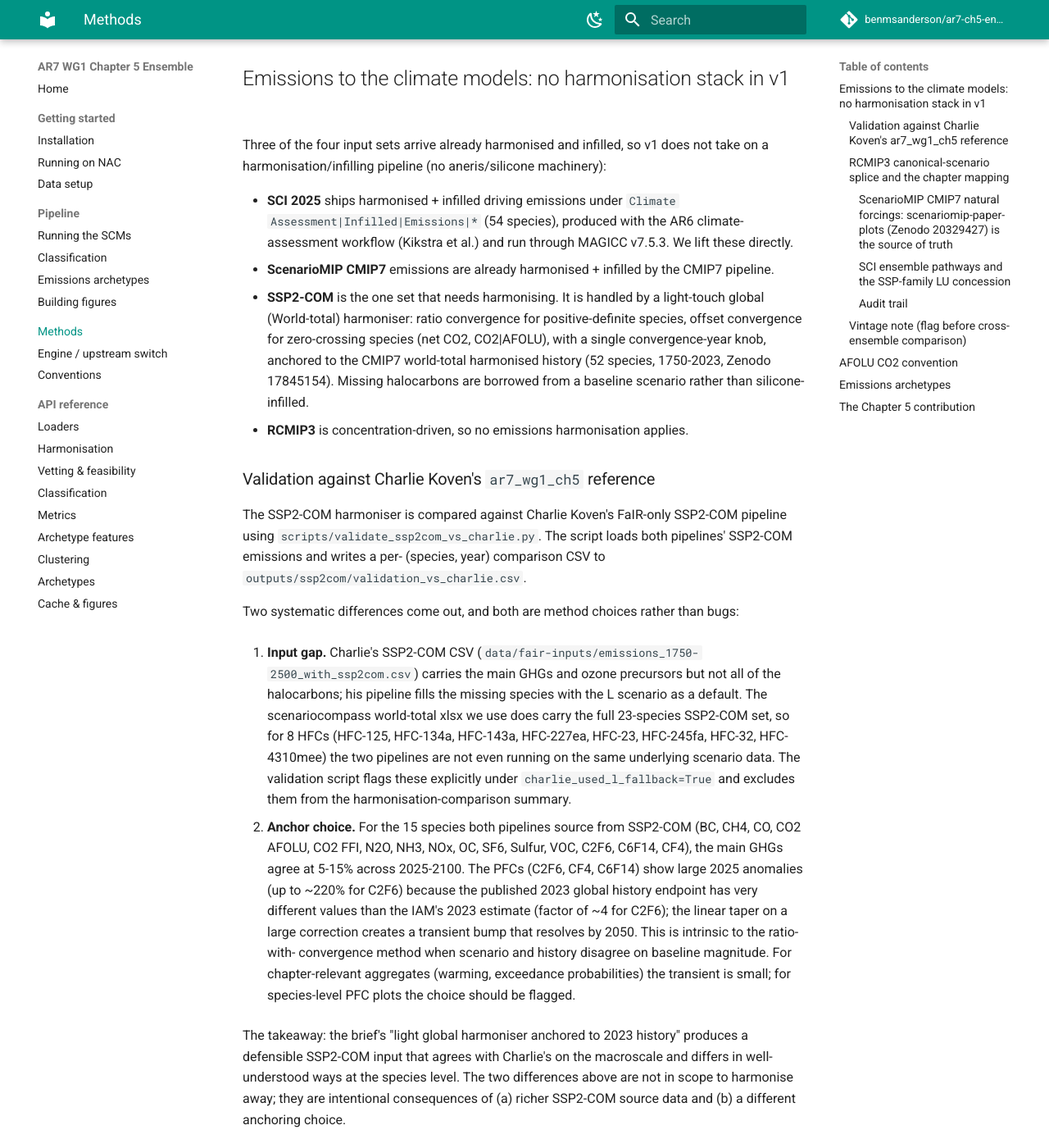
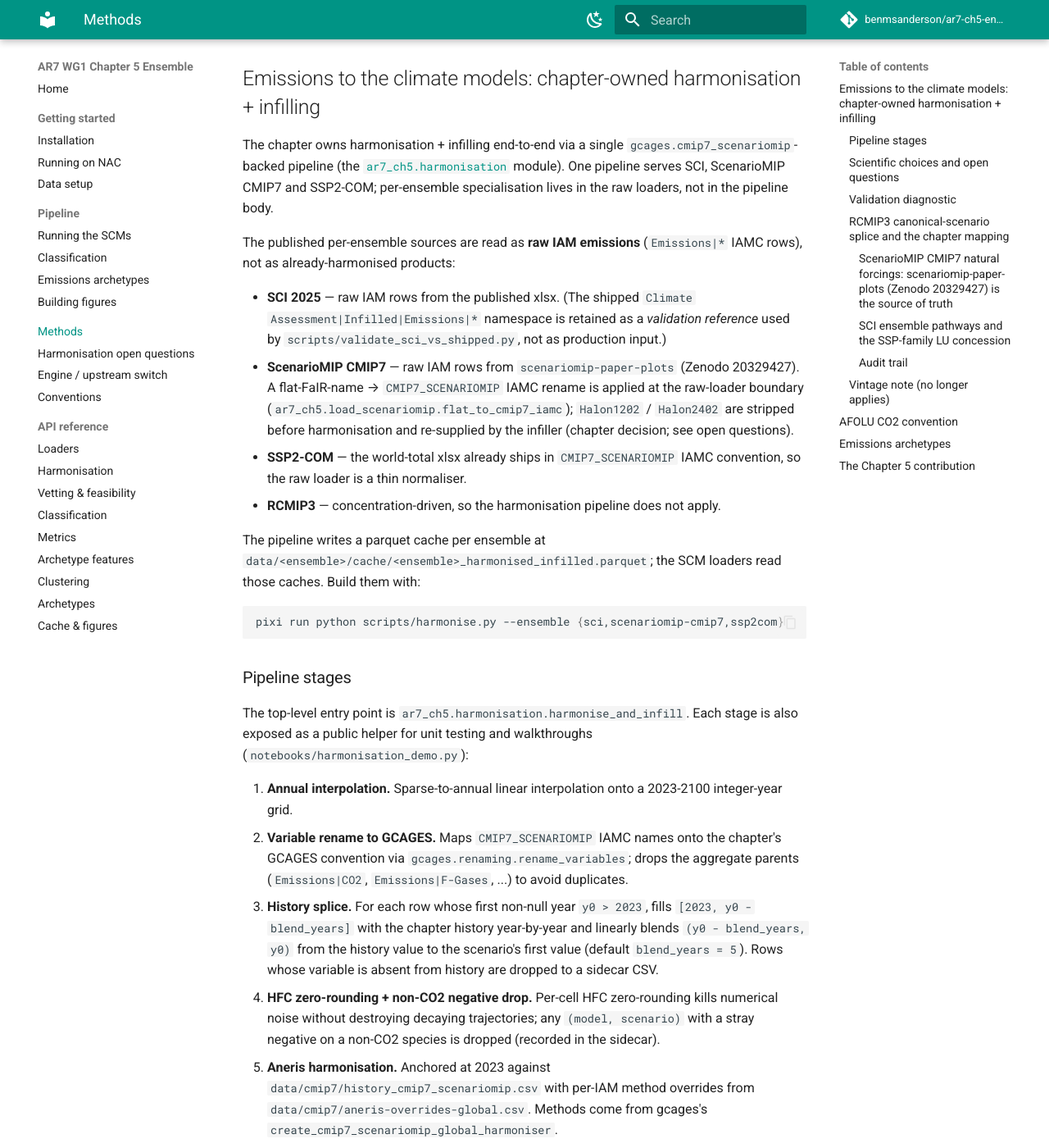
Before and after one commit to benmsanderson/ar7-ch5-ensemble, an MkDocs documentation site: the page built from docs/methods.md, in a window 1280 px wide and 1400 px high, scrolled down 218 px. Shown: the whole window at 82% size. Built offline with MkDocs 1.6.1 and Material for MkDocs 9.7.7, drawn with Linux system fonts in a browser that asks for light colours; comment, search, counter and statistics services are not loaded; some of the changed text lies outside the part shown.

Commit message:
docs: README + methods + index for chapter-owned harmonisation
* README "How emissions reach the models" rewritten to describe the
  gcages-backed chapter pipeline; quickstart adds the `harmonise.py`
  build step; layout listing updated (harmonise.py -> harmonisation.py
  + cmip7_inputs.py)
* docs/methods.md replaces the "no harmonisation stack in v1" section
  with the chapter pipeline (six stages, where each scientific choice
  is recorded, the runner-boundary rename, the validation diagnostic);
  vintage note flipped to "no longer applies" (all three ensembles now
  share the 2023 anchor); retires the Charlie-Koven validation
  sub-section
* docs/index.md mermaid flow now shows `harmonise.py` between inputs
  and runs; status section points at the new reference + open-questions
  pages
* mkdocs nav adds harmonisation_open_questions.md

Co-Authored-By: Claude Opus 4.7 (1M context) <noreply@anthropic.com>

````diff
--- a/docs/methods.md
+++ b/docs/methods.md
@@ -1,70 +1,105 @@
 # Methods
 
-Methodological reference for the Chapter 5 runs. This will be filled out as the
-ports land (it is the AR7 successor to scenariocompass `docs/APPROACHES.md`).
-The one decision worth stating up front is how emissions reach the climate
-models.
+Methodological reference for the Chapter 5 runs (the AR7 successor to
+scenariocompass `docs/APPROACHES.md`). The decision worth stating up front
+is how emissions reach the climate models.
 
-## Emissions to the climate models: no harmonisation stack in v1
+## Emissions to the climate models: chapter-owned harmonisation + infilling
 
-Three of the four input sets arrive already harmonised and infilled, so v1 does
-not take on a harmonisation/infilling pipeline (no aneris/silicone machinery):
+The chapter owns harmonisation + infilling end-to-end via a single
+`gcages.cmip7_scenariomip`-backed pipeline (the
+[`ar7_ch5.harmonisation`](reference/harmonise.md) module). One pipeline
+serves SCI, ScenarioMIP CMIP7 and SSP2-COM; per-ensemble specialisation
+lives in the raw loaders, not in the pipeline body.
 
-- **SCI 2025** ships harmonised + infilled driving emissions under
-  `Climate Assessment|Infilled|Emissions|*` (54 species), produced with the AR6
-  climate-assessment workflow (Kikstra et al.) and run through MAGICC v7.5.3.
-  We lift these directly.
-- **ScenarioMIP CMIP7** emissions are already harmonised + infilled by the
-  CMIP7 pipeline.
-- **SSP2-COM** is the one set that needs harmonising. It is handled by a
-  light-touch global (World-total) harmoniser: ratio convergence for
-  positive-definite species, offset convergence for zero-crossing species (net
-  CO2, CO2|AFOLU), with a single convergence-year knob, anchored to the CMIP7
-  world-total harmonised history (52 species, 1750-2023, Zenodo 17845154).
-  Missing halocarbons are borrowed from a baseline scenario rather than
-  silicone-infilled.
-- **RCMIP3** is concentration-driven, so no emissions harmonisation applies.
+The published per-ensemble sources are read as **raw IAM emissions**
+(`Emissions|*` IAMC rows), not as already-harmonised products:
 
-### Validation against Charlie Koven's `ar7_wg1_ch5` reference
+- **SCI 2025** — raw IAM rows from the published xlsx. (The shipped
+  `Climate Assessment|Infilled|Emissions|*` namespace is retained as a
+  *validation reference* used by `scripts/validate_sci_vs_shipped.py`,
+  not as production input.)
+- **ScenarioMIP CMIP7** — raw IAM rows from `scenariomip-paper-plots`
+  (Zenodo 20329427). A flat-FaIR-name → `CMIP7_SCENARIOMIP` IAMC rename
+  is applied at the raw-loader boundary
+  (`ar7_ch5.load_scenariomip.flat_to_cmip7_iamc`); `Halon1202` /
+  `Halon2402` are stripped before harmonisation and re-supplied by the
+  infiller (chapter decision; see open questions).
+- **SSP2-COM** — the world-total xlsx already ships in
+  `CMIP7_SCENARIOMIP` IAMC convention, so the raw loader is a thin
+  normaliser.
+- **RCMIP3** — concentration-driven, so the harmonisation pipeline does
+  not apply.
 
-The SSP2-COM harmoniser is compared against Charlie Koven's FaIR-only
-SSP2-COM pipeline using `scripts/validate_ssp2com_vs_charlie.py`. The
-script loads both pipelines' SSP2-COM emissions and writes a per-
-(species, year) comparison CSV to `outputs/ssp2com/validation_vs_charlie.csv`.
+The pipeline writes a parquet cache per ensemble at
+`data/<ensemble>/cache/<ensemble>_harmonised_infilled.parquet`; the SCM
+loaders read those caches. Build them with:
 
-Two systematic differences come out, and both are method choices rather
-than bugs:
+```bash
+pixi run python scripts/harmonise.py --ensemble {sci,scenariomip-cmip7,ssp2com}
+```
 
-1. **Input gap.** Charlie's SSP2-COM CSV (`data/fair-inputs/emissions_1750-
-   2500_with_ssp2com.csv`) carries the main GHGs and ozone precursors but
-   not all of the halocarbons; his pipeline fills the missing species with
-   the L scenario as a default. The scenariocompass world-total xlsx we
-   use does carry the full 23-species SSP2-COM set, so for 8 HFCs
-   (HFC-125, HFC-134a, HFC-143a, HFC-227ea, HFC-23, HFC-245fa, HFC-32,
-   HFC-4310mee) the two pipelines are not even running on the same
-   underlying scenario data. The validation script flags these
-   explicitly under `charlie_used_l_fallback=True` and excludes them
-   from the harmonisation-comparison summary.
+### Pipeline stages
 
-2. **Anchor choice.** For the 15 species both pipelines source from
-   SSP2-COM (BC, CH4, CO, CO2 AFOLU, CO2 FFI, N2O, NH3, NOx, OC, SF6,
-   Sulfur, VOC, C2F6, C6F14, CF4), the main GHGs agree at 5-15% across
-   2025-2100. The PFCs (C2F6, CF4, C6F14) show large 2025 anomalies (up
-   to ~220% for C2F6) because the published 2023 global history endpoint
-   has very different values than the IAM's 2023 estimate (factor of ~4
-   for C2F6); the linear taper on a large correction creates a transient
-   bump that resolves by 2050. This is intrinsic to the ratio-with-
-   convergence method when scenario and history disagree on baseline
-   magnitude. For chapter-relevant aggregates (warming, exceedance
-   probabilities) the transient is small; for species-level PFC plots
-   the choice should be flagged.
+The top-level entry point is `ar7_ch5.harmonisation.harmonise_and_infill`.
+Each stage is also exposed as a public helper for unit testing and
+walkthroughs (`notebooks/harmonisation_demo.py`):
 
-The takeaway: the brief's "light global harmoniser anchored to 2023
-history" produces a defensible SSP2-COM input that agrees with Charlie's
-on the macroscale and differs in well-understood ways at the species
-level. The two differences above are not in scope to harmonise away;
-they are intentional consequences of (a) richer SSP2-COM source data
-and (b) a different anchoring choice.
+1. **Annual interpolation.** Sparse-to-annual linear interpolation onto
+   a 2023-2100 integer-year grid.
+2. **Variable rename to GCAGES.** Maps `CMIP7_SCENARIOMIP` IAMC names
+   onto the chapter's GCAGES convention via
+   `gcages.renaming.rename_variables`; drops the aggregate parents
+   (`Emissions|CO2`, `Emissions|F-Gases`, ...) to avoid duplicates.
+3. **History splice.** For each row whose first non-null year `y0 >
+   2023`, fills `[2023, y0 - blend_years]` with the chapter history
+   year-by-year and linearly blends `(y0 - blend_years, y0)` from the
+   history value to the scenario's first value (default `blend_years
+   = 5`). Rows whose variable is absent from history are dropped to a
+   sidecar CSV.
+4. **HFC zero-rounding + non-CO2 negative drop.** Per-cell HFC
+   zero-rounding kills numerical noise without destroying decaying
+   trajectories; any `(model, scenario)` with a stray negative on a
+   non-CO2 species is dropped (recorded in the sidecar).
+5. **Aneris harmonisation.** Anchored at 2023 against
+   `data/cmip7/history_cmip7_scenariomip.csv` with per-IAM method
+   overrides from `data/cmip7/aneris-overrides-global.csv`. Methods
+   come from gcages's `create_cmip7_scenariomip_global_harmoniser`.
+6. **Infilling.** `RMSClosest` against
+   `data/cmip7/infilling_db_cmip7_scenariomip_20566343.csv`, padding
+   minor GHGs from `data/cmip7/cmip7_ghg_inversions.csv`. Output is
+   the full 52-species `COMPLETE_EMISSIONS_INPUT_VARIABLES_GCAGES`
+   driving set.
+
+Variable naming is GCAGES through the body of the chapter; the
+openscm-runner adapter rename (GCAGES → OPENSCM_RUNNER) is applied at
+the runner boundary by
+`ar7_ch5.runners.orchestrate.rename_to_openscm_runner` so the SCMs see
+their canonical input names.
+
+### Scientific choices and open questions
+
+The pipeline encodes a number of chapter-owned scientific choices (which
+history vintage, which aneris overrides, which infilling DB, infiller
+method, Halon treatment, ...). Each is tracked with a status flag
+(`DECIDED` / `CONFIGURED-DEFAULT` / `OPEN`) and the reasoning behind it
+in
+[`docs/harmonisation_open_questions.md`](harmonisation_open_questions.md).
+Update that file whenever a choice changes; refresh the golden fixture
+parquets in the same commit (so the regression diagnostic catches
+unintended drift in the same review).
+
+### Validation diagnostic
+
+`scripts/validate_sci_vs_shipped.py` is a per-species delta report
+between the chapter pipeline's SCI output and SCI's shipped
+`Climate Assessment|Infilled|Emissions|*` namespace, on the
+`(model, scenario, variable)` intersection. It is a *diagnostic*, not
+an assertion: the two outputs embed different scientific choices
+(chapter history vs SCI's AR6 climate-assessment workflow), so the
+question is "how big are the deltas, and is the pattern intelligible?".
+The script writes a per-species summary CSV and prints the top-10
+species by mean absolute delta at 2100.
 
 ### RCMIP3 canonical-scenario splice and the chapter mapping
 
@@ -152,14 +187,15 @@ RCMIP3 name -- the bundle row that supplied the splice) and
 bundle row supplied the splice for this output?" is answerable from
 any artefact alone.
 
-### Vintage note (flag before cross-ensemble comparison)
+### Vintage note (no longer applies)
 
-SCI is harmonised to the AR6 historical vintage (~2015 base, RCMIP), while the
-ScenarioMIP CMIP7 set is harmonised to 2023 CMIP7 history. The two ensembles
-therefore sit on different historical baselines. Treating each on its own terms
-is fine; making them directly comparable on one baseline would mean
-re-harmonising SCI to the 2023 anchor with the same global harmoniser. That is
-a deliberate, deferred scientific choice, not a v1 default.
+Previously, SCI inputs were lifted from SCI's shipped `Climate
+Assessment|Infilled|*` namespace, which is harmonised to the AR6 vintage
+(~2015 base, RCMIP), while ScenarioMIP CMIP7 was harmonised to 2023
+CMIP7 history. Under the chapter-owned pipeline above, all three
+ensembles are now harmonised against the same 2023 anchor
+(`data/cmip7/history_cmip7_scenariomip.csv`), so cross-ensemble
+comparison is on a single historical baseline by construction.
 
 ## AFOLU CO2 convention
 
--- a/mkdocs.yml
+++ b/mkdocs.yml
@@ -79,6 +79,7 @@ nav:
       - Emissions archetypes: pipeline/archetypes.md
       - Building figures: pipeline/figures.md
   - Methods: methods.md
+  - Harmonisation open questions: harmonisation_open_questions.md
   - Engine / upstream switch: engine_upstream_switch.md
   - Conventions: conventions.md
   - API reference:
````
Also changed, not shown: README.md (+44 -13 lines), docs/index.md (+15 -7 lines).
